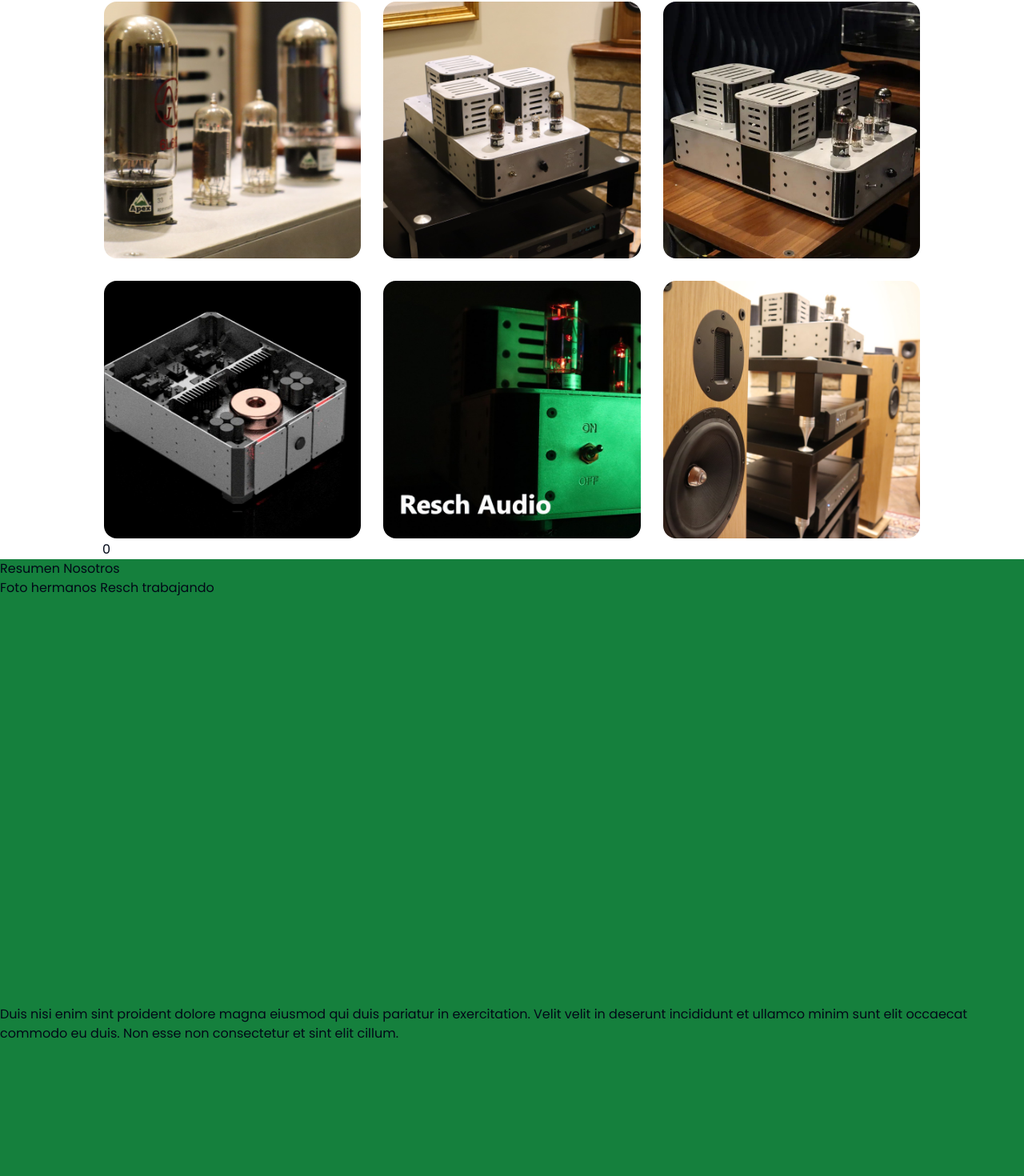
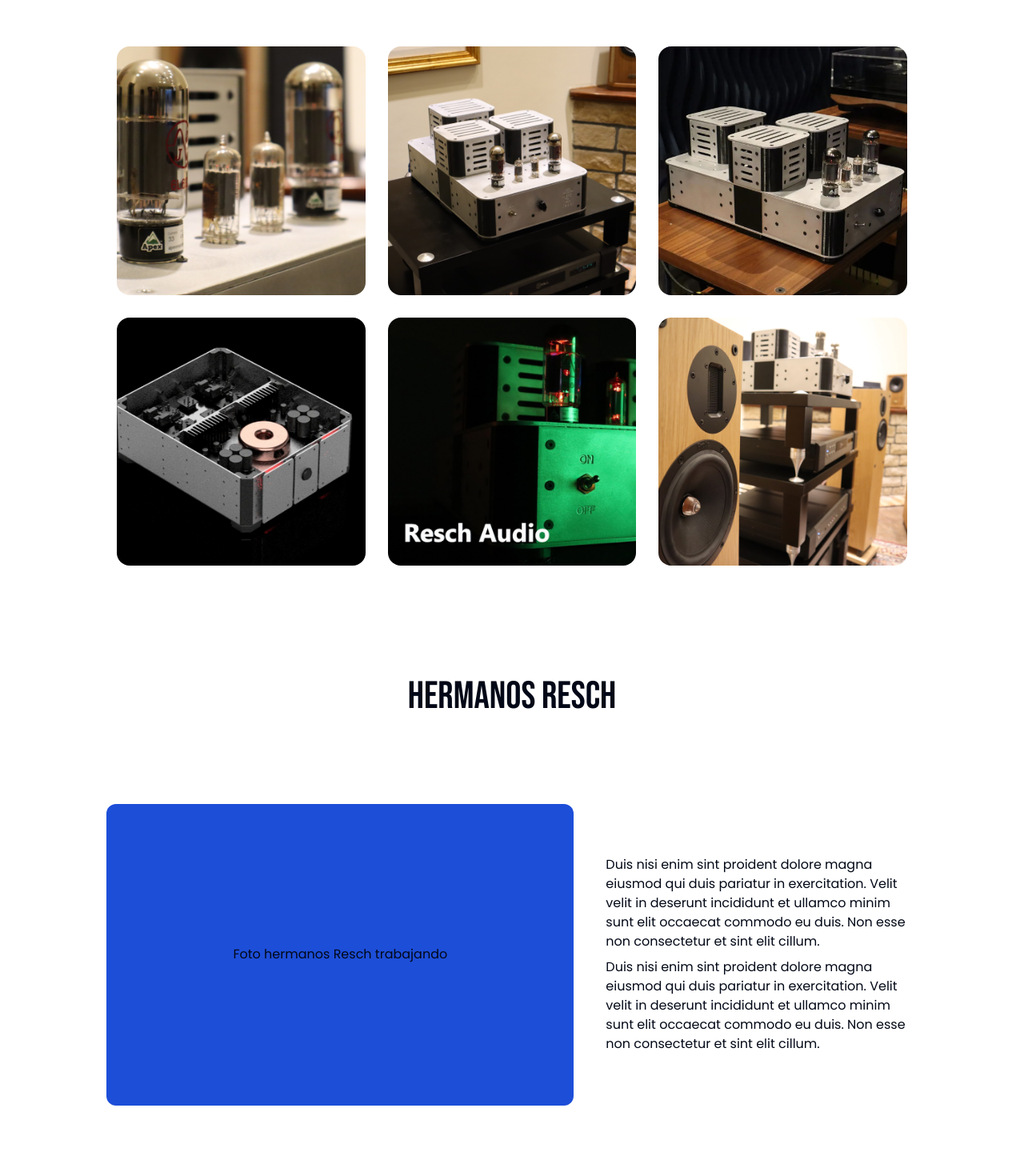
Before and after one commit to marcotortolani/resch-audio-demo, a Next.js app: page / in a window 1280 px wide. Shown: the part 800-2270 px from the top of the page at 80% size. Built offline with nearby package versions, Linux system fonts and the light colour scheme.

Commit message:
feat about section, responsive

```diff
--- a/src/app/globals.css
+++ b/src/app/globals.css
@@ -22,8 +22,8 @@
     --muted: 210 40% 96.1%;
     --muted-foreground: 215.4 16.3% 46.9%;
 
-    --accent: 210 40% 96.1%;
-    --accent-foreground: 222.2 47.4% 11.2%;
+    --accent: 215 100% 76%;
+    --accent-foreground: 216, 49%, 51%;
 
     --destructive: 0 84.2% 60.2%;
     --destructive-foreground: 210 40% 98%;
@@ -57,8 +57,8 @@
     --muted: 217.2 32.6% 17.5%;
     --muted-foreground: 215 20.2% 65.1%;
 
-    --accent: 217.2 32.6% 17.5%;
-    --accent-foreground: 210 40% 98%;
+    --accent: 216, 49%, 51%;
+    --accent-foreground: 215 100% 76%;
 
     --destructive: 0 62.8% 30.6%;
     --destructive-foreground: 210 40% 98%;
--- a/src/app/page.jsx
+++ b/src/app/page.jsx
@@ -1,9 +1,8 @@
 import React from "react";
 
 import HomeSection from "../components/HomeSection";
-import ImagesGrid from "../components/ImagesGrid"
-
-
+import ImagesGrid from "../components/ImagesGrid";
+import AboutSection from "../components/AboutSection";
 
 export default function Home() {
   return (
@@ -12,21 +11,7 @@ export default function Home() {
 
       <ImagesGrid />
 
-
-
-      <section id="#about-us" className=" w-full h-screen min-h-fit bg-green-700">
-        <h3>Resumen Nosotros</h3>
-
-        <div className=" w-full h-full">
-          <div className=" w-1/2 h-2/3">Foto hermanos Resch trabajando</div>
-          <p>
-            Duis nisi enim sint proident dolore magna eiusmod qui duis pariatur
-            in exercitation. Velit velit in deserunt incididunt et ullamco minim
-            sunt elit occaecat commodo eu duis. Non esse non consectetur et sint
-            elit cillum.
-          </p>
-        </div>
-      </section>
+      <AboutSection />
 
       <footer className="  w-full h-1/4 bg-background"></footer>
     </main>
--- /dev/null
+++ b/src/components/AboutSection.jsx
@@ -0,0 +1,36 @@
+import React from "react";
+
+import { bebasReg400 } from "../lib/fonts";
+
+export default function AboutSection() {
+  return (
+    <section
+      id="about-us"
+      className=" relative  w-full h-screen p-2 flex items-center justify-center "
+    >
+      <div className=" w-full max-w-7xl h-full md:h-5/6 p-2 flex flex-col items-center justify-center gap-2 ">
+        <h3 className={bebasReg400.className + ` text-5xl `}>Hermanos Resch</h3>
+
+        <div className=" w-full h-full p-2 sm:px-10 flex flex-col md:flex-row items-center justify-center gap-4 md:gap-10 ">
+          <div className=" w-full md:w-1/2 h-2/3 min-h-[200px] flex items-center justify-center bg-blue-700 text-foreground rounded-lg md:rounded-xl">
+            Foto hermanos Resch trabajando
+          </div>
+          <div className=" w-full md:w-2/3 lg:w-1/3 flex md:flex-col gap-2">
+            <p className=" w-full">
+              Duis nisi enim sint proident dolore magna eiusmod qui duis
+              pariatur in exercitation. Velit velit in deserunt incididunt et
+              ullamco minim sunt elit occaecat commodo eu duis. Non esse non
+              consectetur et sint elit cillum.
+            </p>
+            <p className=" w-full">
+              Duis nisi enim sint proident dolore magna eiusmod qui duis
+              pariatur in exercitation. Velit velit in deserunt incididunt et
+              ullamco minim sunt elit occaecat commodo eu duis. Non esse non
+              consectetur et sint elit cillum.
+            </p>
+          </div>
+        </div>
+      </div>
+    </section>
+  );
+}
--- a/src/components/BurguerMenu.jsx
+++ b/src/components/BurguerMenu.jsx
@@ -36,6 +36,13 @@ export default function SheetDemo() {
 
         <div className="grid gap-2 py-10">
           <Link
+            href="/"
+            target="_self"
+            className=" p-2 pl-0 hover:pl-2 hover:bg-gradient-to-r from-foreground to-transparent hover:text-background rounded-lg"
+          >
+            Home
+          </Link>
+          <Link
             href="/works"
             target="_self"
             className=" p-2 pl-0 hover:pl-2 hover:bg-gradient-to-r from-foreground to-transparent hover:text-background rounded-lg"
--- a/src/components/Header.jsx
+++ b/src/components/Header.jsx
@@ -38,8 +38,8 @@ export default function Header() {
       }  z-50 fixed w-screen min-h-fit py-2 transition-all flex items-center justify-around bg-background dark:bg-black backdrop-filter backdrop-blur-lg bg-opacity-40 dark:bg-opacity-40 border-b-[0.01rem] border-white dark:border-gray-700`}
     >
       <DarkModeToggle />
-      <div className=" font-light text-lg text-foreground  cursor-none">
-        <Link href="#">Resch Audio</Link>
+      <div className=" font-light hover:font-normal text-lg text-foreground transition-all hover:scale-110 cursor-pointer">
+        <Link href="/">Resch Audio</Link>
       </div>
       <div className=" z-30">
         <BurguerMenu />
--- a/src/components/ImagesGrid.jsx
+++ b/src/components/ImagesGrid.jsx
@@ -37,19 +37,38 @@ const images = [
   },
 ];
 
+import { ArrowLeftCircle, ArrowRightCircle, XSquare } from "lucide-react";
+
 export default function ImagesGrid() {
   const [imageSelected, setImageSelected] = useState(0);
 
+  console.log(imageSelected);
+
+  function handleNextImage() {
+    if (imageSelected === images.length) {
+      setImageSelected(1);
+    } else {
+      setImageSelected((prev) => prev + 1);
+    }
+  }
+  function handlePreviousImage() {
+    if (imageSelected === 1) {
+      setImageSelected(images.length);
+    } else {
+      setImageSelected((prev) => prev - 1);
+    }
+  }
+
   return (
     <section
-      id="#images"
-      className=" relative w-full max-w-5xl h-full min-h-fit"
+      id="images"
+      className=" relative w-screen h-fit min-h-[600px] py-10 flex items-center justify-center "
     >
-      <ul className=" w-full h-fit grid grid-cols-3 grid-rows-2 gap-6  ">
+      <ul className=" w-full max-w-5xl h-fit p-2 md:p-4 grid grid-cols-2 grid-rows-3 md:grid-cols-3 md:grid-rows-2 gap-2 md:gap-6  ">
         {images.map((image) => (
           <li
             key={image.id}
-            className=" w-full h-fit col-span-1 row-span-1 flex items-center justify-center rounded-2xl "
+            className=" w-full h-fit col-span-1 row-span-1 flex items-center justify-center rounded-2xl cursor-pointer "
           >
             <div className="w-full h-auto rounded-[inherit] hover:scale-110 hover:border-foreground border-background border-2 transition-all">
               <Image
@@ -66,21 +85,33 @@ export default function ImagesGrid() {
         ))}
       </ul>
 
-      {imageSelected && (
-        <div className=" absolute top-0 w-full h-full p-5 flex items-center justify-center bg-black bg-opacity-20 backdrop-blur-md drop-blur-md border-foreground border-2 rounded-xl ">
-          <div className=" absolute top-4 right-4">
+      {imageSelected !== 0 && (
+        <div className=" absolute top-10  w-screen md:w-[90vw] max-w-7xl h-[90%]  p-4 flex items-center justify-center bg-gray-400 bg-opacity-20 backdrop-blur-md drop-blur-md border-foreground border-2 rounded-xl ">
+          <div className="z-30 absolute bottom-14 sm:bottom-0 w-full h-full flex items-end sm:items-center justify-between ">
             <button
-              className=" px-4 py-1 bg-foreground font-bold text-background hover:bg-gray-400 active:scale-90 rounded-full"
+              className=" absolute left-5 sm:left-0 md:left-2 m-2 p-2 transition-all hover:bg-accent rounded-full cursor-pointer"
+              onClick={handlePreviousImage}
+            >
+              <ArrowLeftCircle size={40} />
+            </button>
+            <button
+              className=" absolute right-5 sm:right-0 md:right-2 m-2 p-2 transition-all hover:bg-accent rounded-full cursor-pointer"
+              onClick={handleNextImage}
+            >
+              <ArrowRightCircle size={40} />
+            </button>
+          </div>
+          <div className=" z-50 absolute top-4 right-4">
+            <button
+              className=" p-2 font-bold text-foreground bg-background hover:bg-accent active:scale-90 rounded-sm cursor-pointer pointer-events-auto "
               onClick={() => setImageSelected(0)}
             >
-              X
+              <XSquare size={30} />
             </button>
           </div>
-          <div className=" relative w-5/6 h-5/6 bg-blue-300 rounded-[inherit]">
+          <div className=" z-20 relative w-full sm:w-5/6 h-3/6 md:h-5/6 rounded-[inherit]">
             <Image
               className=" w-full h-auto object-cover rounded-[inherit]"
-              // width={250}
-              // height={200}
               src={images[imageSelected - 1].src}
               alt={`Image ${images[imageSelected - 1].title}`}
               fill={true}
```
